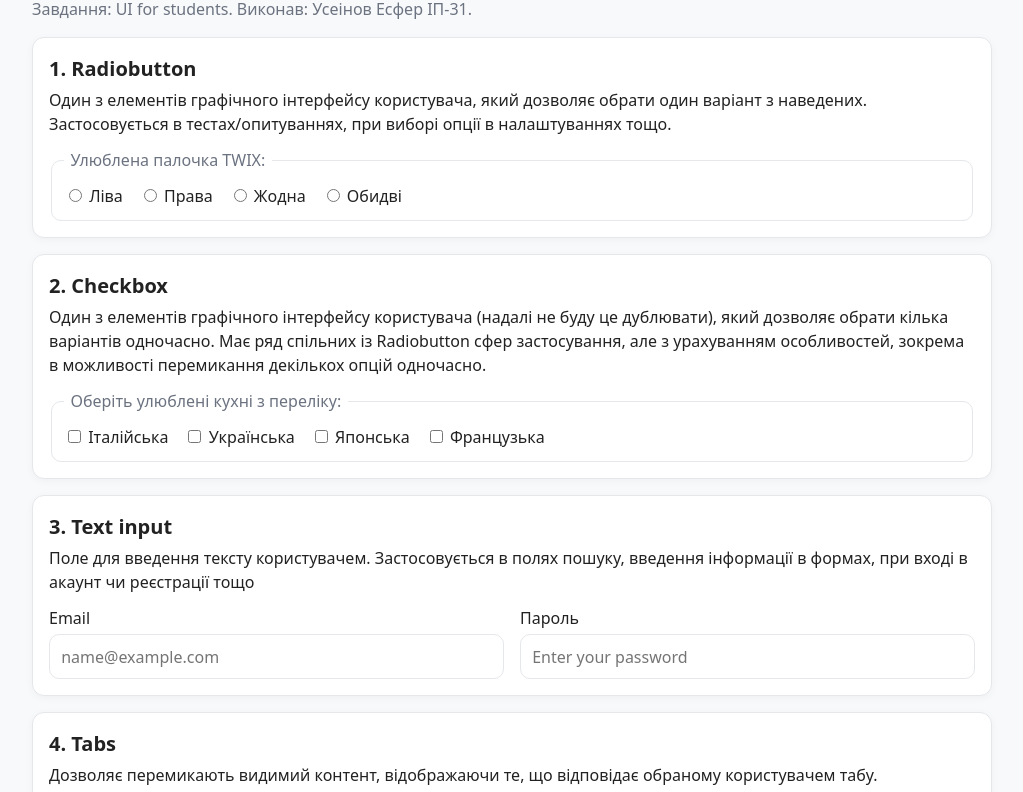
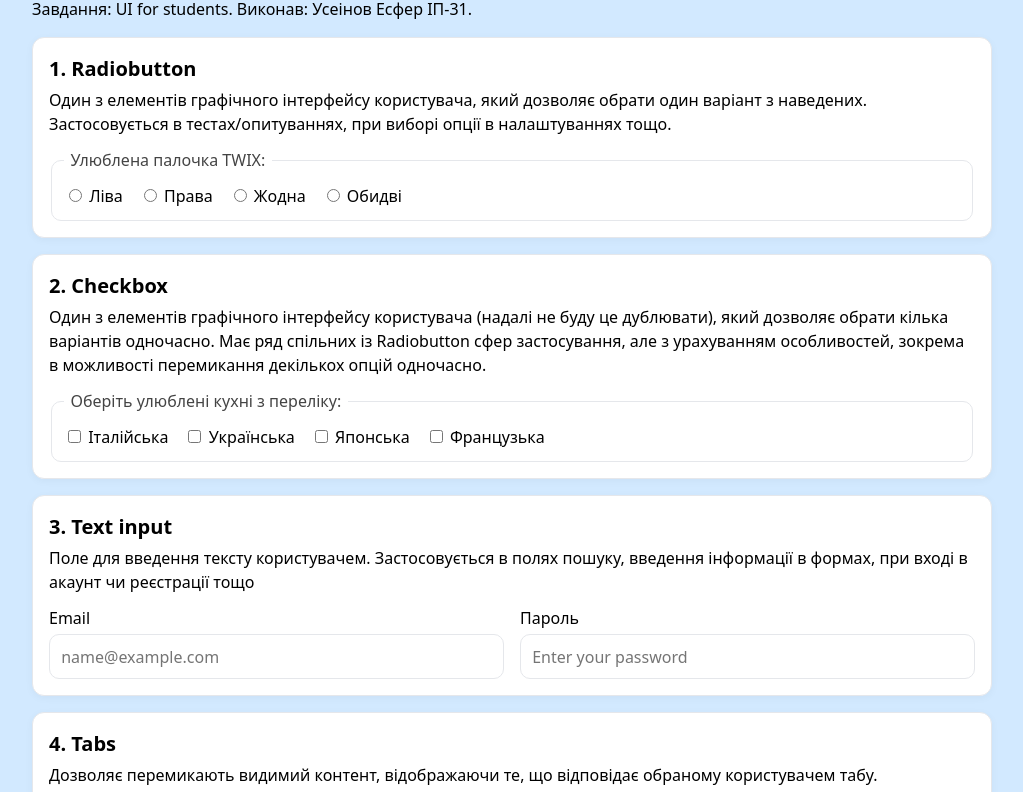
Before and after one commit to EsferUs7/Simple, a plain HTML site: page index.html in a window 1280 px wide. Shown: the part 83-875 px from the top of the page, without its empty margins (128-1151 px from the left). Drawn offline with Linux system fonts and the light colour scheme.

Commit message:
visual changes

```diff
--- a/index.html
+++ b/index.html
@@ -11,7 +11,7 @@
 <body>
   <header class="container">
     <h1>UI controls examples</h1>
-    <p class="muted">
+    <p>
       Завдання: UI for students.
       Виконав: Усеінов Есфер ІП-31.
     </p>
@@ -249,7 +249,7 @@
 
   </main>
 
-  <footer class="container muted small">
+  <footer class="container small">
     <p>А я просто футер, привітик</p>
   </footer>
 
--- a/styles.css
+++ b/styles.css
@@ -1,13 +1,13 @@
 :root {
-  --bg: #f8f9fa;
+  --bg: #d2e9ff;
   --card: #ffffff;
-  --text: #222;
-  --muted: #6b7280;
+  --text: #000000;
+  --muted: #444444;
   --border: #e5e7eb;
-  --primary: #2563eb;
+  --primary: #0041cd;
   --primary-contrast: #fff;
   --success: #22c55e;
-  --focus: #7c3aed;
+  --focus: #8a5dd7;
 }
 
 * {
```
